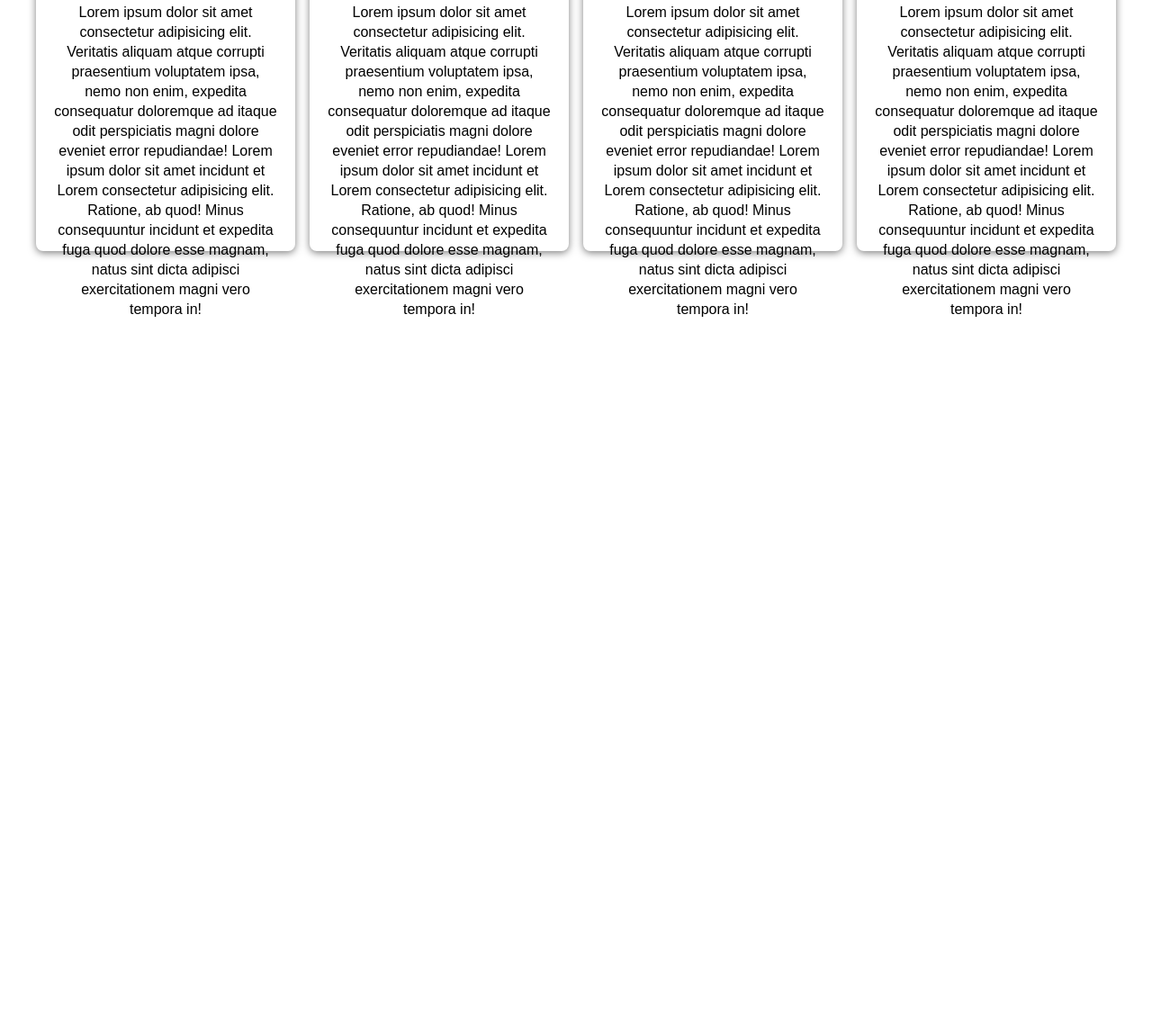
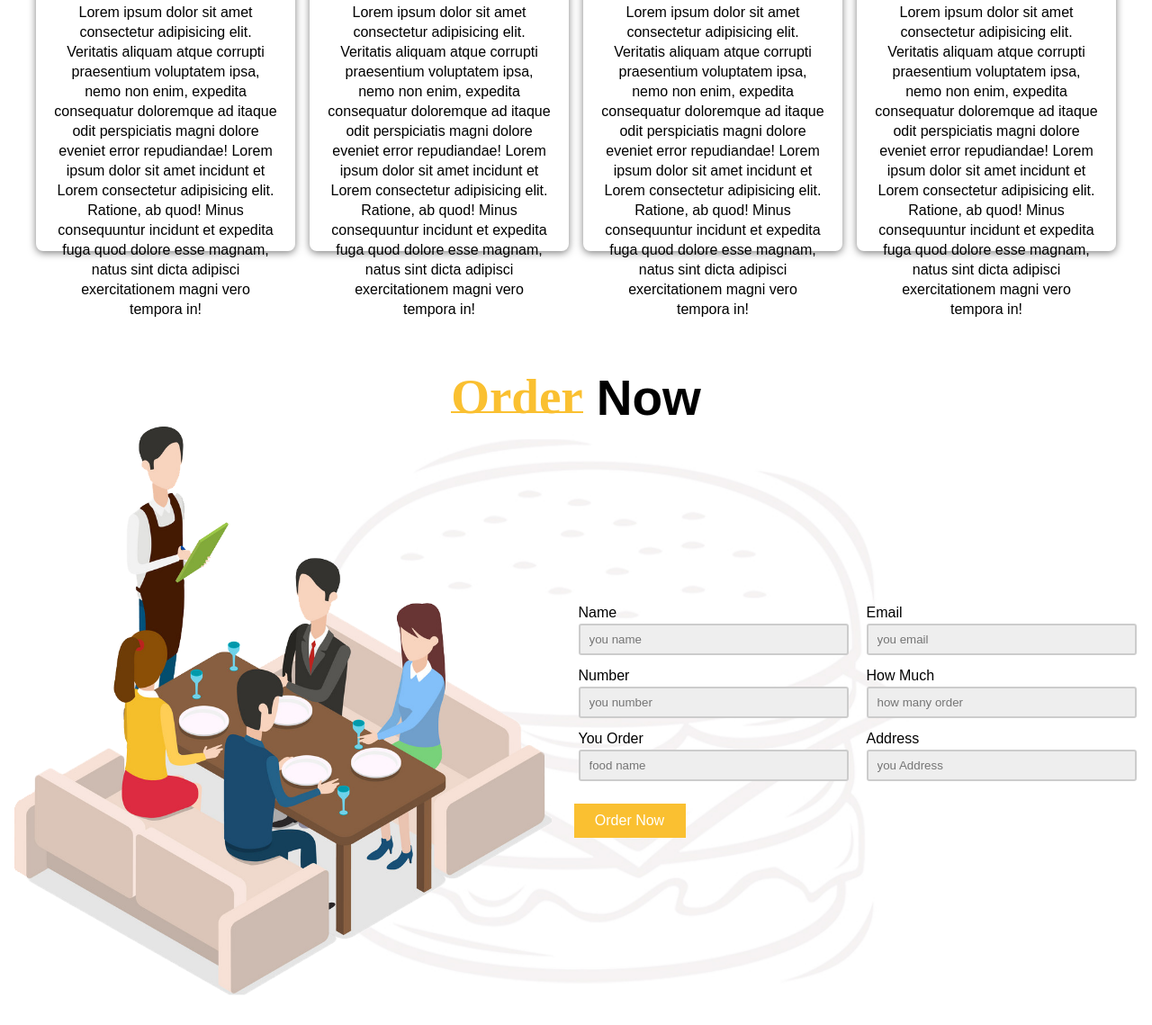
Before and after one commit to tuanagenc/FoodWebsite, a plain HTML site: page index.html in a window 1280 px wide. Shown: the part 3826-4965 px from the top of the page at 90% size. Before the commit the page ends 4181 px from the top, so only its background shows below. Drawn offline with Linux system fonts and the light colour scheme.

Commit message:
Order Added

```diff
--- a/index.html
+++ b/index.html
@@ -593,6 +593,53 @@
 
     </div>
 
+    <!--Order-->
+
+    <div class="order" id="Order">
+        <h1><span>Order</span>Now</h1>
+
+        <div class="order_main">
+
+            <div class="order_image">
+                <img src="images/order_image.png">
+            </div>
+
+            <form action="#">
+                <div class="input">
+                    <p>Name</p>
+                    <input type="text" placeholder="you name">
+                </div>
+
+                <div class="input">
+                    <p>Email</p>
+                    <input type="email" placeholder="you email">
+                </div>
+
+                <div class="input">
+                    <p>Number</p>
+                    <input placeholder="you number">
+                </div>
+
+                <div class="input">
+                    <p>How Much</p>
+                    <input type="number" placeholder="how many order">
+                </div>
+
+                <div class="input">
+                    <p>You Order</p>
+                    <input placeholder="food name">
+                </div>
+
+                <div class="input">
+                    <p>Address</p>
+                    <input placeholder="you Address">
+                </div>
+
+                <a href="#" class="order_btn">Order Now</a>
+
+            </form>
+        </div>
+    </div>
 
 
 </body>
--- a/style.css
+++ b/style.css
@@ -447,3 +447,85 @@ section .main_btn:hover i {
     margin-top: 5px;
 
 }
+
+/*Order*/
+.order {
+    width: 100%;
+    height: 100vh;
+    padding: 70px 0;
+    background-image: url(images/bg2.jpg);
+    background-size: cover;
+    background-position: center;
+}
+
+.order h1 {
+    display: flex;
+    align-items: center;
+    justify-content: center;
+    color: #000;
+    font-size: 55px;
+}
+
+.order h1 span {
+    color: #fac031;
+    margin-right: 15px;
+    font-family: mv boli;
+}
+
+.order h1 span::after {
+    content: '';
+    width: 100%;
+    height: 2px;
+    background: #fac031;
+    display: block;
+    position: relative;
+    bottom: 15px;
+}
+
+.order .order_main {
+    display: flex;
+    align-items: center;
+    justify-content: space-around;
+}
+
+.order .order_main .order_image img {
+    width: 600px;
+}
+
+.order .order_main form {
+    display: grid;
+    grid-template-columns: 1fr 1fr;
+    grid-gap: 0 10px;
+}
+
+.order .order_main form .input p {
+    line-height: 25px;
+}
+
+.order .order_main form .input {
+    margin: 5px;
+}
+
+.order .order_main form .input input {
+    width: 300px;
+    height: 35px;
+    padding: 0 10px;
+    border: 2px solid #cccccc;
+    background: #eeeeee;
+    outline: none;
+    border-radius: 3px;
+}
+
+.order .order_main form .input input:focus {
+    border: 2px solid #fac031;
+}
+
+.order .order_main form .order_btn {
+    padding: 10px 0;
+    background: #fac031;
+    color: white;
+    width: 40%;
+    text-align: center;
+    margin-top: 20px;
+    text-decoration: none;
+}
```
